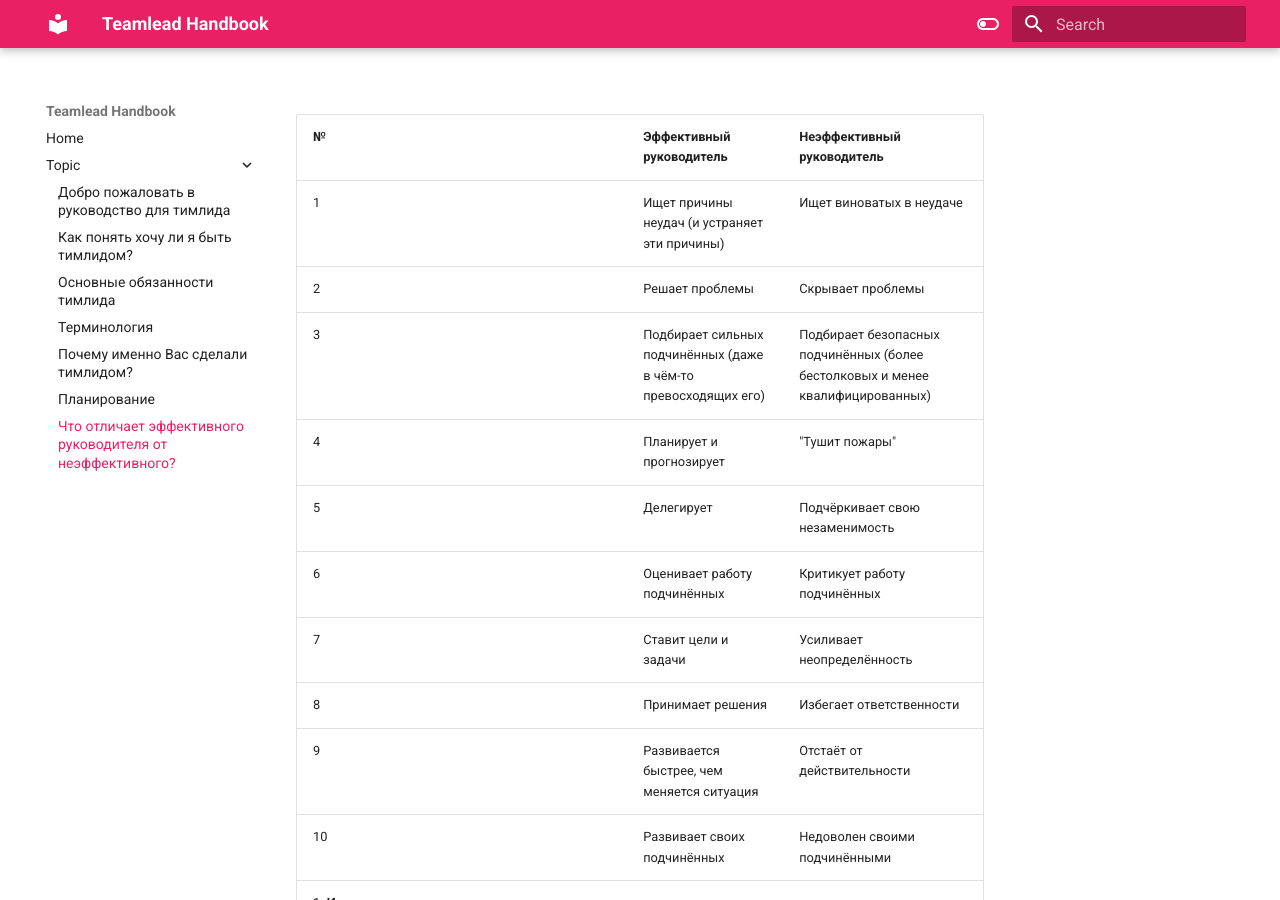
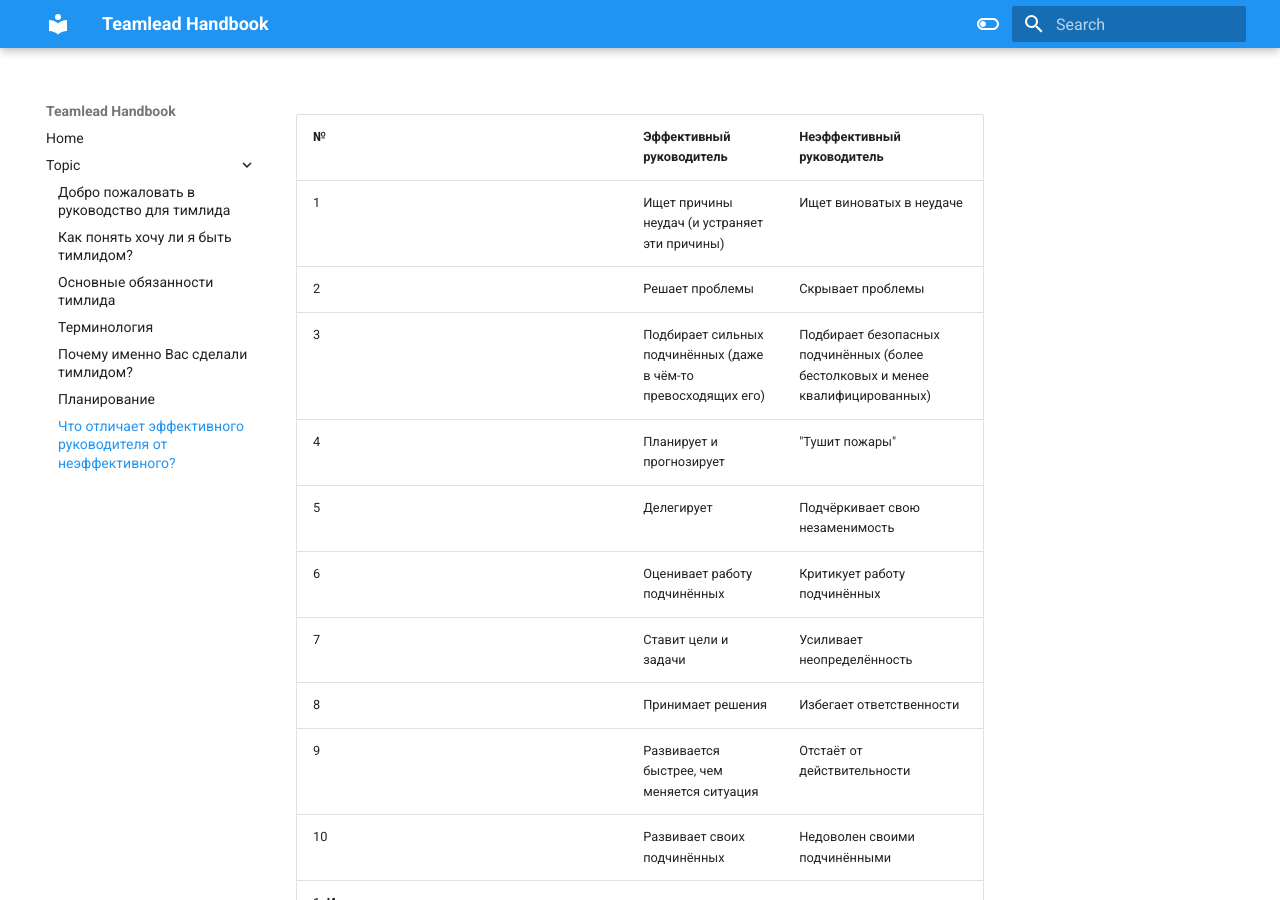
Before and after one commit to oinsio/teamlead-playbook, an MkDocs documentation site: the page built from docs/Topic/Что отличает эффективного руководителя от неэффективного?.md, in a window 1280 px wide and 900 px high. Built offline with MkDocs 1.6.1 and Material for MkDocs 9.7.7, drawn with Linux system fonts in a browser that asks for light colours.

Commit message:
change color scheme based on https://squidfunk.github.io/mkdocs-material/setup/changing-the-colors/ instructions

```diff
--- a/mkdocs.yml
+++ b/mkdocs.yml
@@ -7,8 +7,8 @@ theme:
     # Light mode
     - media: "(prefers-color-scheme: light)"
       scheme: default
-      primary: pink
-      accent: indigo
+      primary: blue
+      accent: deep purple
       toggle:
         icon: material/toggle-switch-off-outline
         name: Switch to dark mode
@@ -16,8 +16,8 @@ theme:
     # Dark mode
     - media: "(prefers-color-scheme: dark)"
       scheme: slate
-      primary: pink
-      accent: blue
+      primary: blue
+      accent: indigo
       toggle:
         icon: material/toggle-switch
         name: Switch to light mode
```
